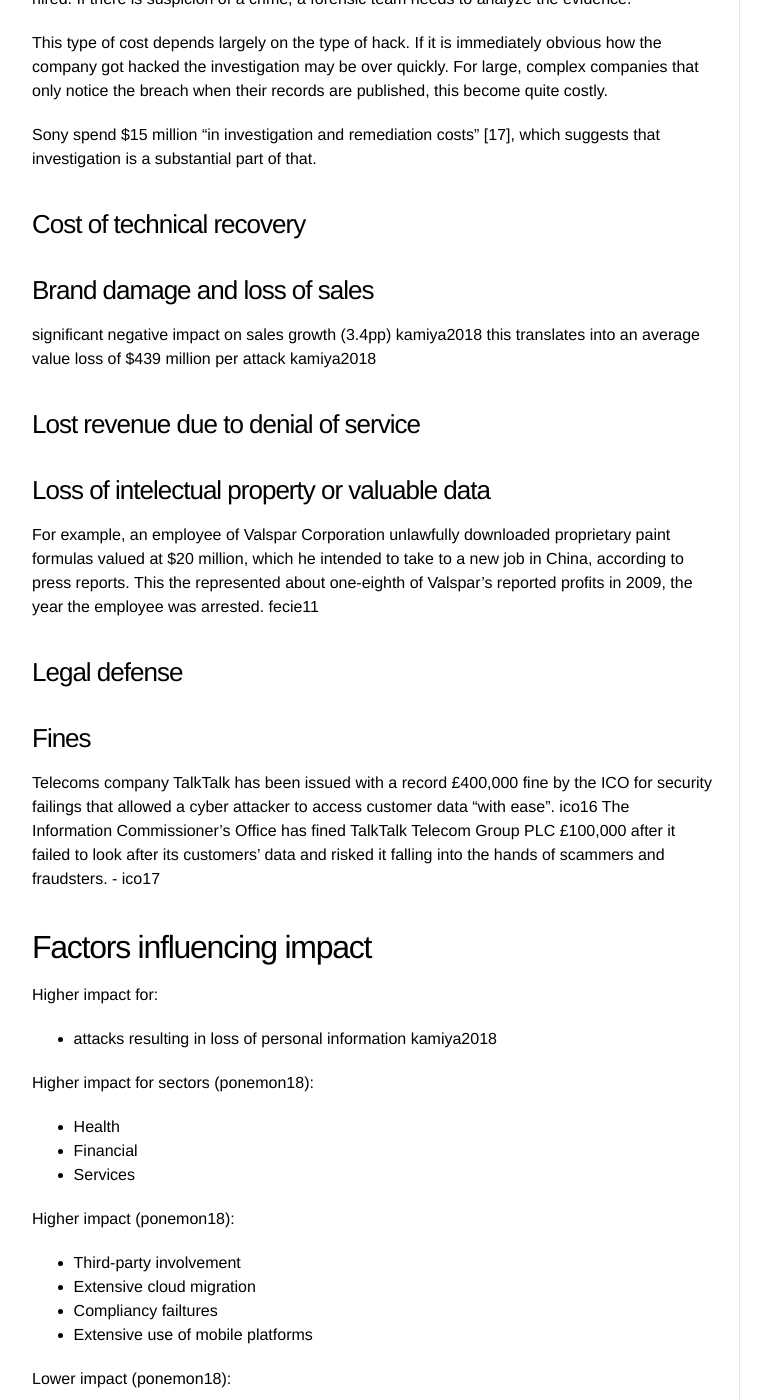
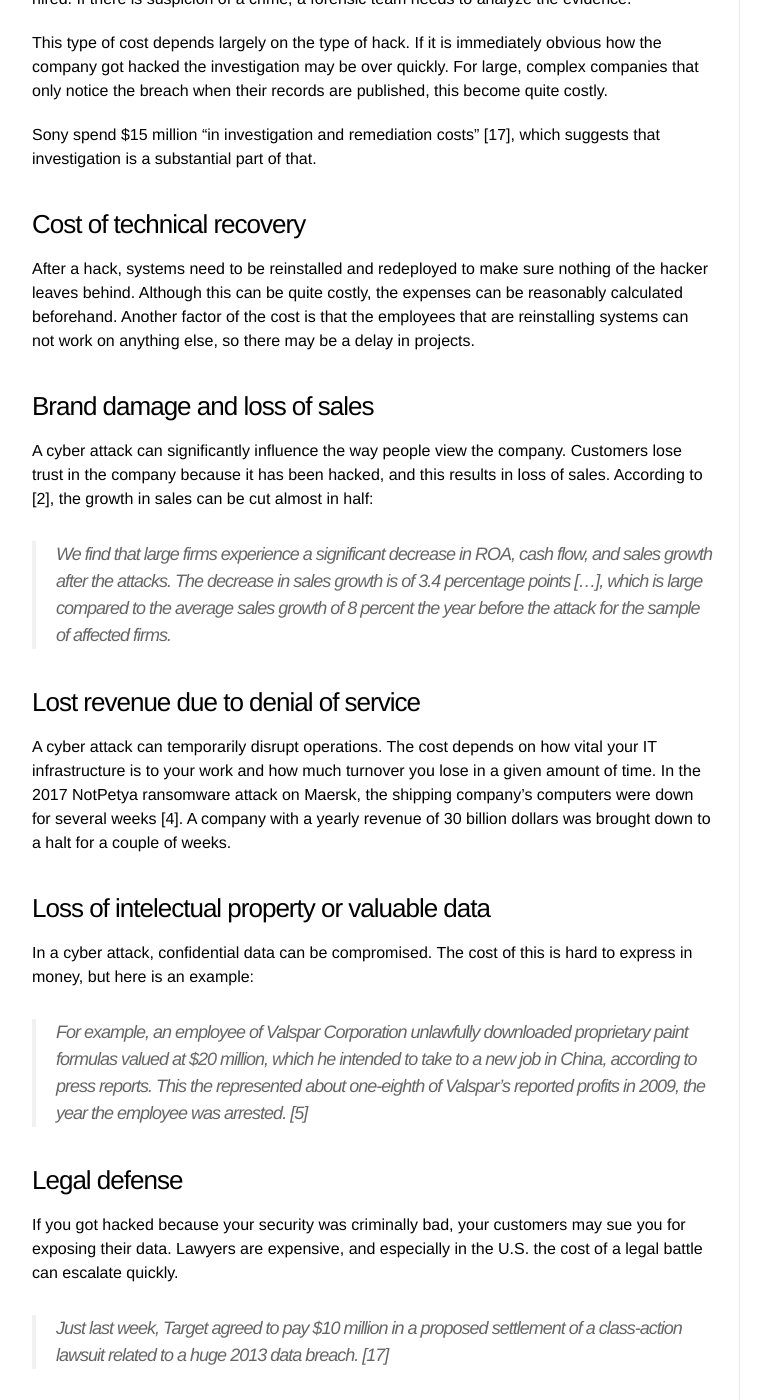
Before and after one commit to Sjord/Sjord.github.io, a Jekyll site: the page built from _posts/2018-09-23-impact-of-cyberattack.md, in a window 1280 px wide and 1400 px high, scrolled down 1406 px. Shown: the whole window, without its empty margins (108-879 px from the left). Built offline with Jekyll 4.4.1, drawn with Linux system fonts in a browser that asks for light colours; some of the changed text lies outside the part shown.

Commit message:
Some more work on the impact post

```diff
--- a/_posts/2018-09-23-impact-of-cyberattack.md
+++ b/_posts/2018-09-23-impact-of-cyberattack.md
@@ -41,47 +41,60 @@
 
 ### Cost of technical recovery
 
+After a hack, systems need to be reinstalled and redeployed to make sure nothing of the hacker leaves behind. Although this can be quite costly, the expenses can be reasonably calculated beforehand. Another factor of the cost is that the employees that are reinstalling systems can not work on anything else, so there may be a delay in projects.
 
 ### Brand damage and loss of sales
 
-significant negative impact on sales growth (3.4pp) kamiya2018
-this translates into an average value loss of $439 million per attack kamiya2018
+A cyber attack can significantly influence the way people view the company. Customers lose trust in the company because it has been hacked, and this results in loss of sales. According to [2], the growth in sales can be cut almost in half:
+
+> We find that large firms experience a significant decrease in ROA, cash flow, and sales growth after the attacks. The decrease in sales growth is of 3.4 percentage points [...], which is large compared to the average sales growth of 8 percent the year before the attack for the sample of affected firms.
 
 ### Lost revenue due to denial of service
+
+A cyber attack can temporarily disrupt operations. The cost depends on how vital your IT infrastructure is to your work and how much turnover you lose in a given amount of time. In the 2017 NotPetya ransomware attack on Maersk, the shipping company's computers were down for several weeks [4]. A company with a yearly revenue of 30 billion dollars was brought down to a halt for a couple of weeks.
+
 ### Loss of intelectual property or valuable data
 
-For example, an employee of Valspar Corporation unlawfully downloaded proprietary paint formulas valued at $20 million, which he intended to take to a new
-job in China, according to press reports. This the represented about one-eighth of Valspar’s reported profits in 2009, the year the employee was arrested. fecie11
+In a cyber attack, confidential data can be compromised. The cost of this is hard to express in money, but here is an example:
+
+> For example, an employee of Valspar Corporation unlawfully downloaded proprietary paint formulas valued at $20 million, which he intended to take to a new
+job in China, according to press reports. This the represented about one-eighth of Valspar’s reported profits in 2009, the year the employee was arrested. [5]
 
 ### Legal defense
+
+If you got hacked because your security was criminally bad, your customers may sue you for exposing their data. Lawyers are expensive, and especially in the U.S. the cost of a legal battle can escalate quickly.
+
+> Just last week, Target agreed to pay $10 million in a proposed settlement of a class-action lawsuit related to a huge 2013 data breach. [17]
+
 ### Fines
 
-Telecoms company TalkTalk has been issued with a record £400,000 fine by the ICO for security failings that allowed a cyber attacker to access customer data “with ease”. ico16
-The Information Commissioner’s Office has fined TalkTalk Telecom Group PLC £100,000 after it failed to look after its customers’ data and risked it falling into the hands of scammers and fraudsters. - ico17
+Especially in Europe there exists laws how to protect customer data, such as the GDPR. Breaking that law and exposing customer data may get you fined, up to €10 million, or 2% of the worldwide annual revenue of the prior financial year, whichever is higher. These fines are real and significant, as TalkTalk discovered in 2016:
+
+> Telecoms company TalkTalk has been issued with a record £400,000 fine by the ICO for security failings that allowed a cyber attacker to access customer data “with ease”. [12]
+
+And again in 2017:
+
+> The Information Commissioner’s Office has fined TalkTalk Telecom Group PLC £100,000 after it failed to look after its customers’ data and risked it falling into the hands of scammers and fraudsters. [13]
 
 ## Factors influencing impact
 
-Higher impact for:
-* attacks resulting in loss of personal information kamiya2018
+The impact of a cyber attack greatly depends on the type of company and type of attack. Several factors increase the cost of a cyber attack. The impact is higher when:
 
-Higher impact for sectors (ponemon18):
-* Health
-* Financial
-* Services
+* the attack follows an earlier attack [2]
+* the attack results in loss of personal information [2]
+* the company is in the health, financial or services sector [9]
+* the company is older [2]
 
-Higher impact (ponemon18):
-* Third-party involvement
-* Extensive cloud migration
-* Compliancy failtures
-* Extensive use of mobile platforms
+On the other hand, the impact is lower when:
 
-Lower impact (ponemon18):
-* Incident response team
-* Extensive use of encryption
-* BCM involvement (business contiunity management)
-* Employee training
+* the company has an incident response team [9]
+* the company has a risk management committee on the board [2]
+* the company trains employees on cyber security [9]
+* the company makes extensive use of encryption [9]
 
 ## Conclusion
+
+Although numbers vary on how much they cost exactly, we can conclude that hacks are very expensive.
 
 ## Read more
 
@@ -96,9 +109,9 @@
 1. [2018 Cost of a Data Breach Study](https://databreachcalculator.mybluemix.net/assets/2018_Global_Cost_of_a_Data_Breach_Report.pdf)
 1. [Measuring the Economic Effects of Data Breaches on Firm
 Outcomes: Challenges and Opportunities](https://papers.ssrn.com/sol3/papers.cfm?abstract_id=3044726)
-1. [Cyber security breaches survey 2017](https://assets.publishing.service.gov.uk/government/uploads/system/uploads/attachment_data/file/609186/Cyber_Security_Breaches_Survey_2017_main_report_PUBLIC.pdf) ip17
-1. [TalkTalk gets record £400,000 fine for failing to prevent October 2015 attack](https://ico.org.uk/about-the-ico/news-and-events/news-and-blogs/2016/10/talktalk-gets-record-400-000-fine-for-failing-to-prevent-october-2015-attack/) ico16
-1. [Personal data belonging to up to 21,000 TalkTalk customers could have been used for scams and fraud](https://ico.org.uk/about-the-ico/news-and-events/news-and-blogs/2017/08/personal-data-belonging-to-up-to-21-000-talktalk-customers-could-have-been-used-for-scams-and-fraud/) ico17
+1. [Cyber security breaches survey 2017](https://assets.publishing.service.gov.uk/government/uploads/system/uploads/attachment_data/file/609186/Cyber_Security_Breaches_Survey_2017_main_report_PUBLIC.pdf)
+1. [TalkTalk gets record £400,000 fine for failing to prevent October 2015 attack](https://ico.org.uk/about-the-ico/news-and-events/news-and-blogs/2016/10/talktalk-gets-record-400-000-fine-for-failing-to-prevent-october-2015-attack/)
+1. [Personal data belonging to up to 21,000 TalkTalk customers could have been used for scams and fraud](https://ico.org.uk/about-the-ico/news-and-events/news-and-blogs/2017/08/personal-data-belonging-to-up-to-21-000-talktalk-customers-could-have-been-used-for-scams-and-fraud/)
 1. [Cyber security breaches survey 2018](https://assets.publishing.service.gov.uk/government/uploads/system/uploads/attachment_data/file/702074/Cyber_Security_Breaches_Survey_2018_-_Main_Report.pdf)
 1. [The Hiscox Cyber Readiness Report 2017](https://www.hiscox.co.uk/cyber-readiness-report/docs/cyber-readiness-report-2017.pdf)
 1. [Uber will pay $148 million for 2016 data breach coverup](https://www.engadget.com/2018/09/26/uber-pay-148-million-2016-data-breach-coverup/)
```
Also changed, not shown: _posts/2018-09-23-securing-and-preventing-cyberattack.md (+6 -0 lines).
